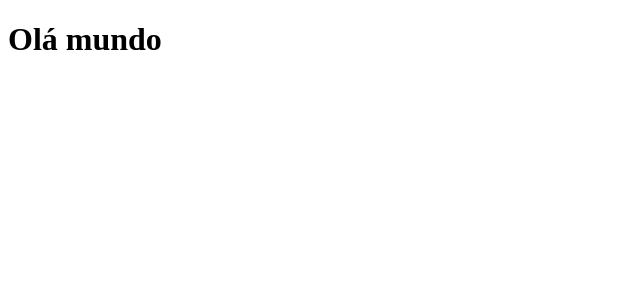
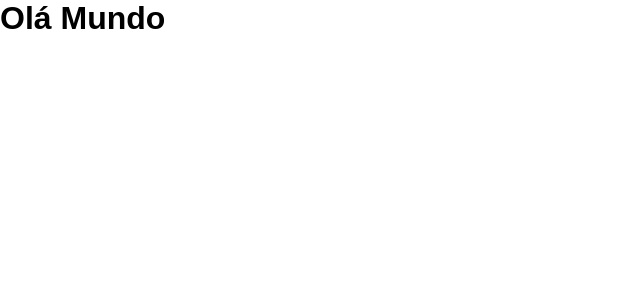
Before and after one commit to raniererocha/fullstack-challenge, a React (Create React App) app in the folder frontend/: page / in a window 1280 px wide. Shown: the top 300 px of the page, without its empty margins (0-640 px from the left). Built offline with nearby package versions, Linux system fonts and the light colour scheme.

Commit message:
refactor: changed project structure/frontend

```diff
--- a/frontend/package.json
+++ b/frontend/package.json
@@ -10,10 +10,11 @@
     "@types/node": "^16.7.13",
     "@types/react": "^18.0.0",
     "@types/react-dom": "^18.0.0",
-    "@types/styled-components": "^5.1.25",
+    "@types/react-router-dom": "^5.3.3",
     "axios": "^0.27.2",
     "react": "^18.1.0",
     "react-dom": "^18.1.0",
+    "react-router-dom": "^6.3.0",
     "react-scripts": "5.0.1",
     "styled-components": "^5.3.5",
     "typescript": "^4.4.2",
@@ -44,6 +45,7 @@
     ]
   },
   "devDependencies": {
-    "@types/axios": "^0.14.0"
+    "@types/axios": "^0.14.0",
+    "@types/styled-components": "^5.1.25"
   }
 }
--- a/frontend/src/App.tsx
+++ b/frontend/src/App.tsx
@@ -1,7 +1,7 @@
 export default function App() {
   return(
     <>
-      <h1>Olá mundo</h1>
+      <h1>Olá Mundo</h1>
     </>
   )
 }
--- a/frontend/src/index.tsx
+++ b/frontend/src/index.tsx
@@ -1,6 +1,7 @@
 import React from 'react';
 import ReactDOM from 'react-dom/client';
 import App from './App';
+import { GlobalStyle } from './styles/GlobalStyle';
 
 const root = ReactDOM.createRoot(
   document.getElementById('root') as HTMLElement
@@ -8,5 +9,6 @@
 root.render(
   <React.StrictMode>
     <App />
+    <GlobalStyle />
   </React.StrictMode>
 );
--- /dev/null
+++ b/frontend/src/styles/GlobalStyle.ts
@@ -0,0 +1,12 @@
+import { createGlobalStyle } from "styled-components";
+
+export const GlobalStyle = createGlobalStyle`
+    * {
+        margin: 0;
+        padding: 0;
+        box-sizing: border-box;
+    }
+    body {
+        font-family: sans-serif;
+    }
+`
```
Also changed, not shown: 1 other file (tests, documents, lock files or other folders).
